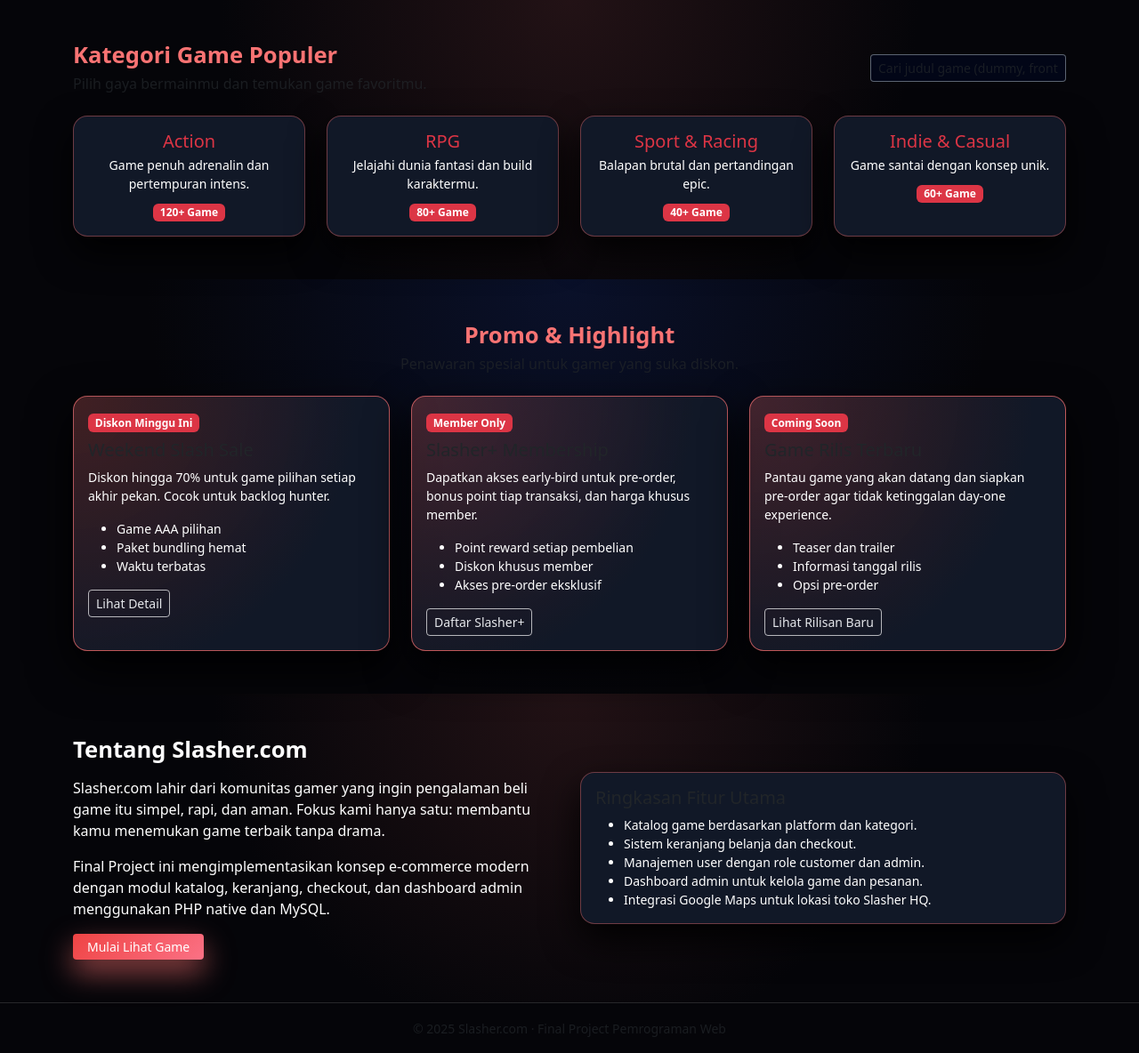
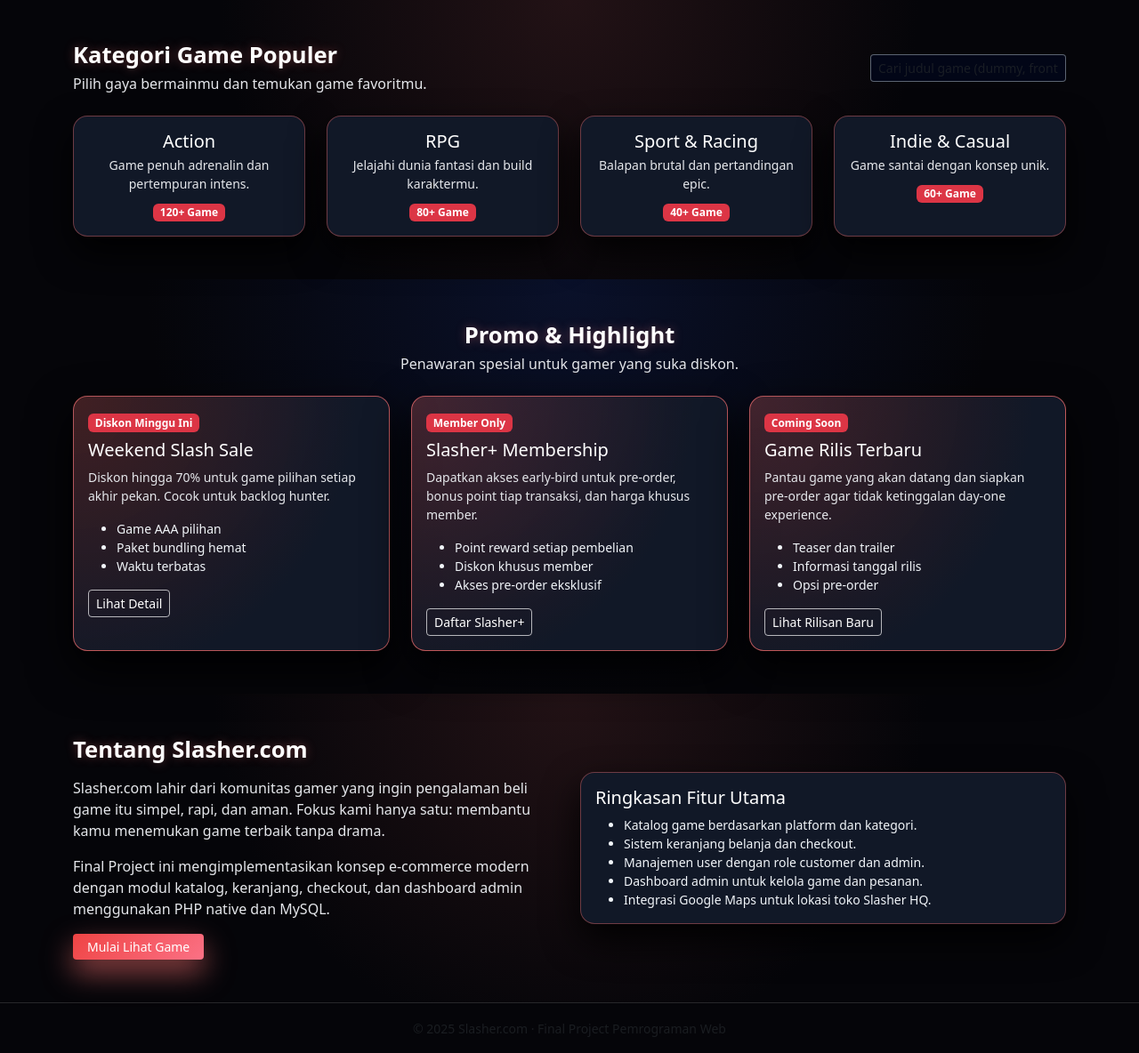
Before and after one commit to Rafaelwiratama/FP-PWEB-B2-2025, a PHP site: page / in a window 1280 px wide. Shown: the part 801-1985 px from the top of the page at 89% size. Run offline with PHP 8.4, Linux system fonts and the light colour scheme.

Commit message:
Update style.css

```diff
--- a/assets/css/style.css
+++ b/assets/css/style.css
@@ -141,31 +141,28 @@ body {
   }
 }
 
-.slasher-card h3,
-.slasher-card h4,
-.slasher-card p,
-.slasher-card span {
+.slasher-section *,
+.slasher-section-alt * {
   color: #ffffff !important;
 }
 
+.slasher-section p,
+.slasher-section-alt p {
+  color: #e5e7eb !important;
+}
 
-.slasher-card-highlight h3,
-.slasher-card-highlight h4,
-.slasher-card-highlight p,
-.slasher-card-highlight ul li,
-.slasher-card-highlight span {
+.slasher-section li,
+.slasher-section-alt li {
+  color: #f1f5f9 !important;
+}
+
+.section-title,
+.hero-title,
+.about-title {
+  color: #ffffff !important;
+  text-shadow: 0 0 12px rgba(255, 120, 120, 0.35);
+}
+
+.badge {
   color: #ffffff !important;
 }
-
-#about h2,
-#about h3,
-#about h4,
-#about p,
-#about ul li {
-  color: #ffffff !important;
-}
-
-.badge,
-.promo-label {
-  color: #ffffff !important;
-}
```
